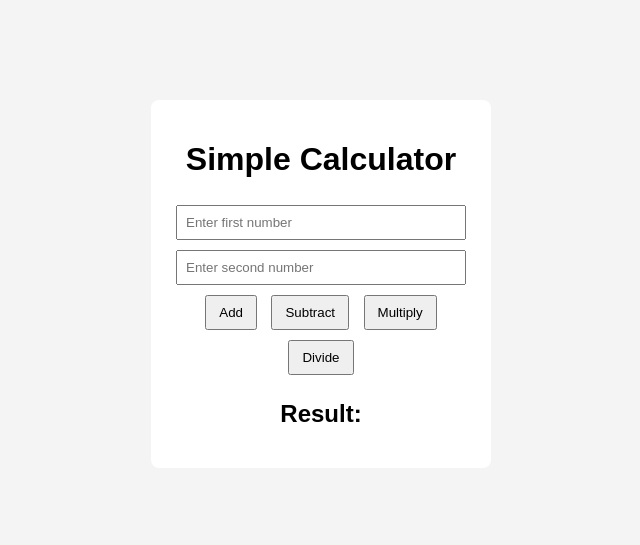
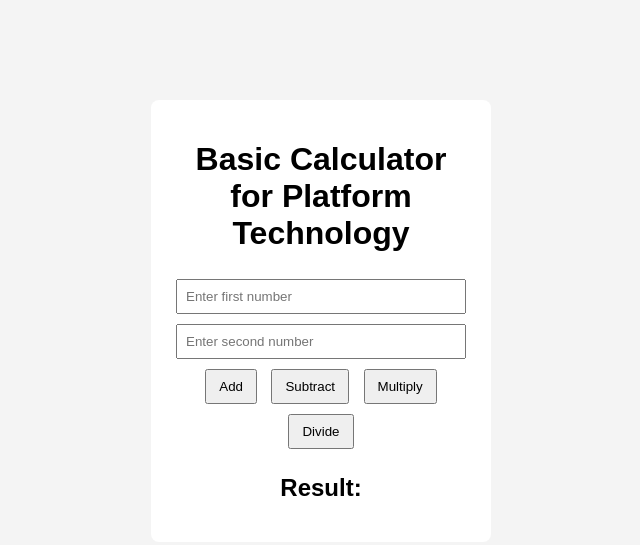
Before and after one commit to Yxgiii/BasicCalcu, a plain HTML site: page index.html in a window 1280 px wide. Shown: the whole page, without its empty margins (319-959 px from the left). Drawn offline with Linux system fonts and the light colour scheme.

Commit message:
Update calculator title and header text

```diff
--- a/index.html
+++ b/index.html
@@ -2,13 +2,13 @@
 <html lang="en">
 <head>
   <meta charset="UTF-8">
-  <title>Basic Calculator for Platform Technology</title>
+  <title>Calculator</title>
   <link rel="stylesheet" href="style.css">
 </head>
 <body>
 
   <div class="container">
-    <h1>Simple Calculator</h1>
+    <h1>Basic Calculator for Platform Technology</h1>
 
     <input type="number" id="num1" placeholder="Enter first number">
     <input type="number" id="num2" placeholder="Enter second number">
@@ -25,4 +25,5 @@
 
   <script src="script.js"></script>
 </body>
+
 </html>
```
